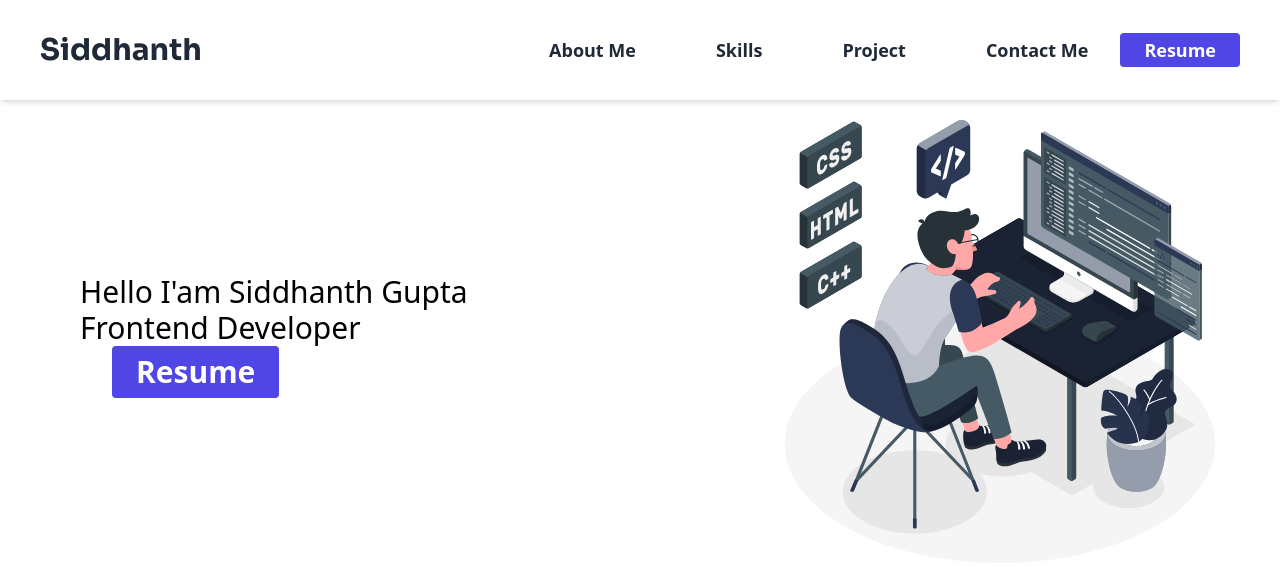
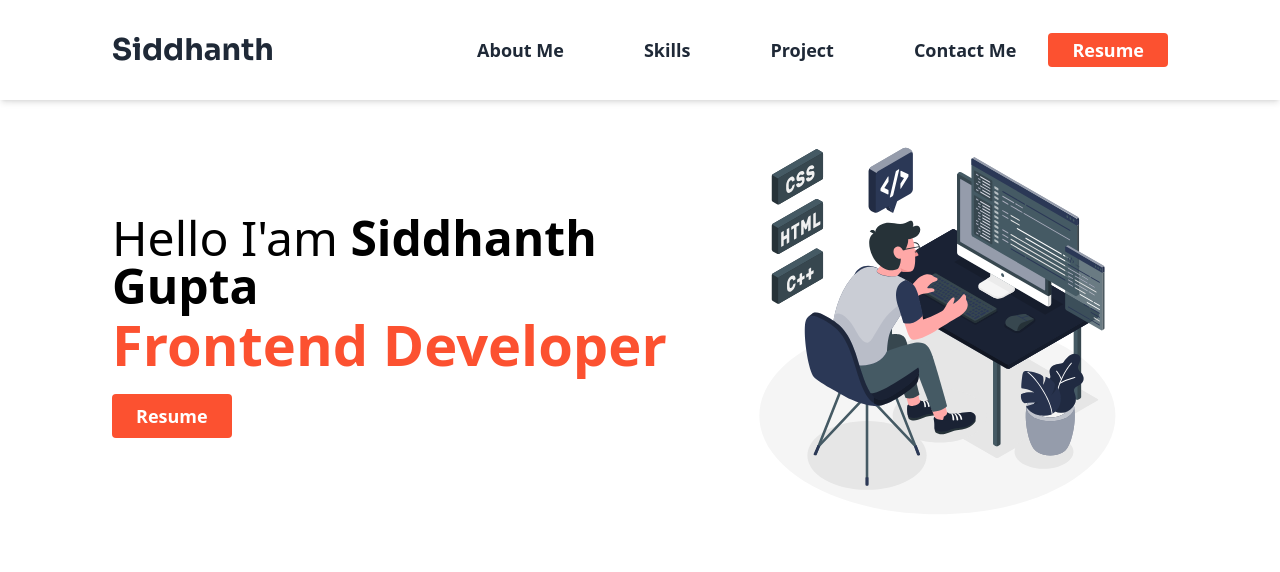
Before and after one commit to sid21-1/portfolio-webiste, a React (Vite) app: page / in a window 1280 px wide. Shown: the top 572 px of the page. Built offline with nearby package versions, Linux system fonts and the light colour scheme.

Commit message:
made more changes in Landing page

```diff
--- a/src/components/Button.jsx
+++ b/src/components/Button.jsx
@@ -1,9 +1,13 @@
-import React from 'react'
+import React from "react";
 
-const Button = (props) => {
+const Button = ({ children, className }) => {
   return (
-    <button className='bg-indigo-600 text-white py-2 px-6 rounded md:ml-8 hover:bg-indigo-400  font-semibold duration-500'>{props.children}</button>
-  )
-}
+    <button
+      className={`bg-[#FC5130] text-white py-2 px-6 rounded  hover:bg-[#d84315] font-semibold duration-500 ${className}`}
+    >
+      {children}
+    </button>
+  );
+};
 
-export default Button
+export default Button;
--- a/src/components/LandingPage.jsx
+++ b/src/components/LandingPage.jsx
@@ -4,20 +4,27 @@ import Button from "./Button";
 
 const LandingPage = () => {
   return (
-    <div className="w-full h-auto text-3xl mt-20 md:mt-24 md:px-10 flex flex-col md:flex-row md:justify-between items-center ">
-      <div className="happy w-full md:w-3/5  order-2 md:order-1 px-10">
-        <h1>
-          Hello I'am <span>Siddhanth Gupta</span>
+    <div className="w-full h-auto mt-20 md:mt-24 md:px-28 flex flex-col md:flex-row md:justify-between items-center ">
+      <div className="  w-full md:w-3/5 px-8 md:px-0 order-2 md:order-1 ">
+        <h1 className="text-[1.3rem] md:text-5xl md:my-4">
+          Hello I'am <span className="font-bold">Siddhanth Gupta</span>
         </h1>
-        <h1>
+        <h1 className="text-[#FC5130] font-extrabold text-3xl md:text-[3.5rem]">
           Frontend <span>Developer</span>
         </h1>
-        <div>
-          <Button>Resume</Button>
+        <div className=" mt-4">
+          <Button className="text-lg md:my-4">Resume</Button>
         </div>
       </div>
-      <div className="sad w-full md:w-2/5  order-1 md:order-2 flex justify-center items-center">
-        <img  src={coder} alt="" />
+      <div className="w-full md:w-2/5  order-1 md:order-2 flex justify-center items-center m-8">
+        <img src={coder} alt="" />
+      </div>
+      <div className="order-3 text-lg px-8 mt-7 md:hidden">
+        <p>
+          Lorem ipsum dolor sit amet consectetur adipisicing elit. Reiciendis
+          sequi impedit adipisci inventore, architecto ullam. Consectetur
+          voluptates sunt repellendus asperiores!
+        </p>
       </div>
     </div>
   );
--- a/src/components/Navbar.jsx
+++ b/src/components/Navbar.jsx
@@ -15,7 +15,7 @@ const Navbar = () => {
   return (
     <>
       <div className="shadow-md w-screen top-0 left-0  fixed bg-[#FFFAFF]">
-        <div className="md:flex items-center justify-between bg-white py-8  text-gray-800 md:px-10 px-7">
+        <div className="md:flex items-center justify-between bg-white py-8  text-gray-800 md:px-28 px-7">
           <div className=" cursor-pointer font-bold text-lg leading-none font-[Sora] md:text-3xl">
             Siddhanth
           </div>
@@ -27,7 +27,7 @@ const Navbar = () => {
           </div>
 
           <ul
-            className={`md:flex items-center leading-none text-lg md:pb-0 pb-12 absolute md:static bg-white md:z-auto z-[-1] left-0 w-full md:w-auto md:pl-0 pl-9 transition-all duration-400 ease-in ${
+            className={`md:flex items-center leading-none text-lg md:pb-0 pb-12 absolute md:static bg-white md:z-auto z-[-1] left-0 w-full md:w-auto md:pl-0 pl-7 transition-all duration-400 ease-in ${
               open ? "top-20" : "top-[-490px]"
             }`}
           >
@@ -45,7 +45,7 @@ const Navbar = () => {
                 </a>
               </li>
             ))}
-            <Button>Resume</Button>
+            <Button className="md:ml-8">Resume</Button>
           </ul>
         </div>
       </div>
```
